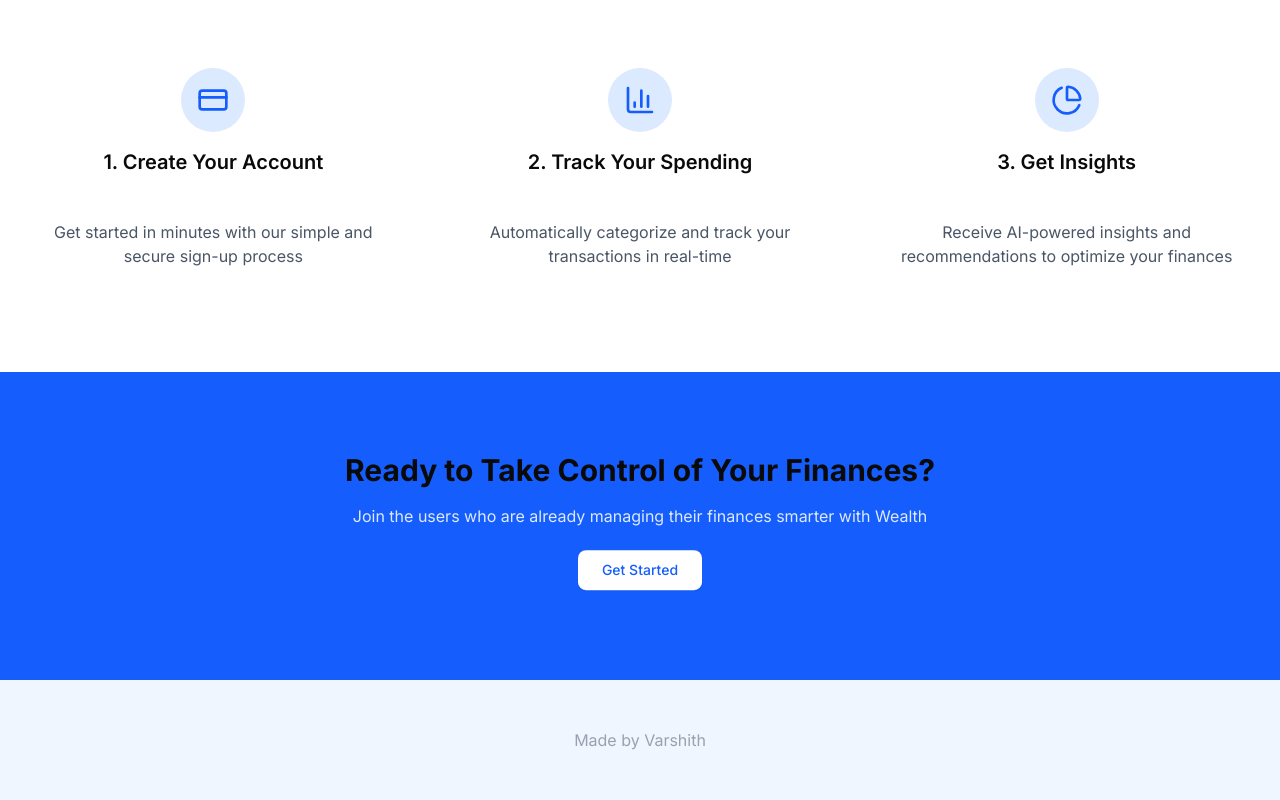
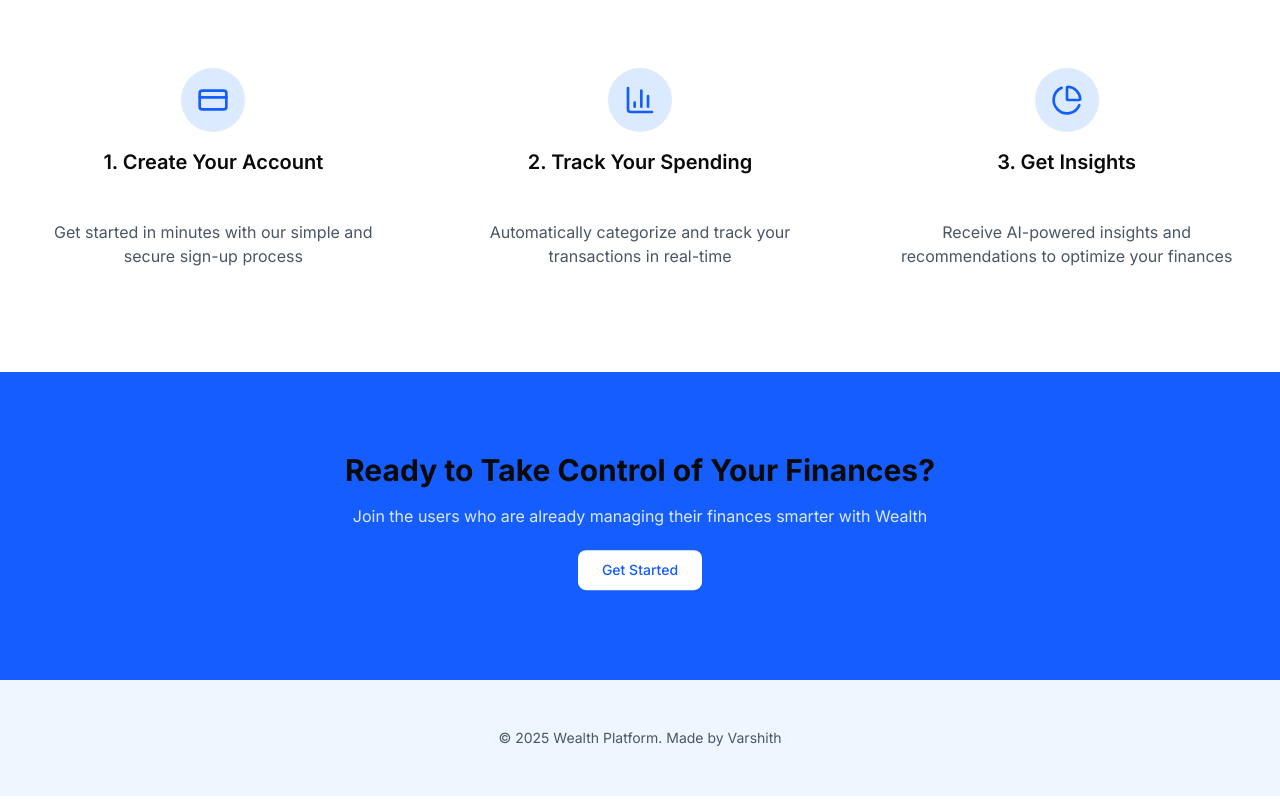
Before and after one commit to Varshith0592/wealth, a Next.js app: page / in a window 1280 px wide. Shown: the part 2113-2913 px from the top of the page. Built offline with nearby package versions, Linux system fonts and the light colour scheme; no server answers.

Commit message:
Updated Footer of the landing page

```diff
--- a/app/layout.js
+++ b/app/layout.js
@@ -28,9 +28,9 @@ export default function RootLayout({ children }) {
           <Toaster richColors />
           {/* Footer */}
           <footer className="bg-blue-50 py-12">
-            <div className="container mx-auto px-4 text-center text-gray-400">
-              Made by Varshith
-            </div>
+              <p className="text-gray-600 text-sm text-center ">
+                © 2025 Wealth Platform. Made by Varshith
+              </p>
           </footer>
         </body>
       </html>
```
